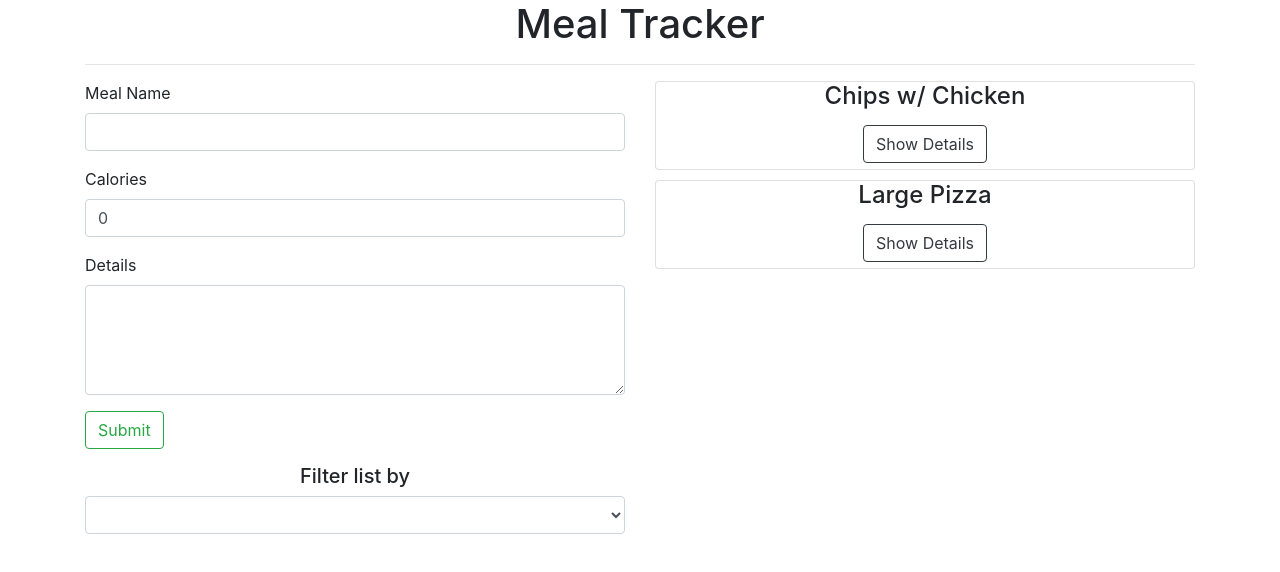
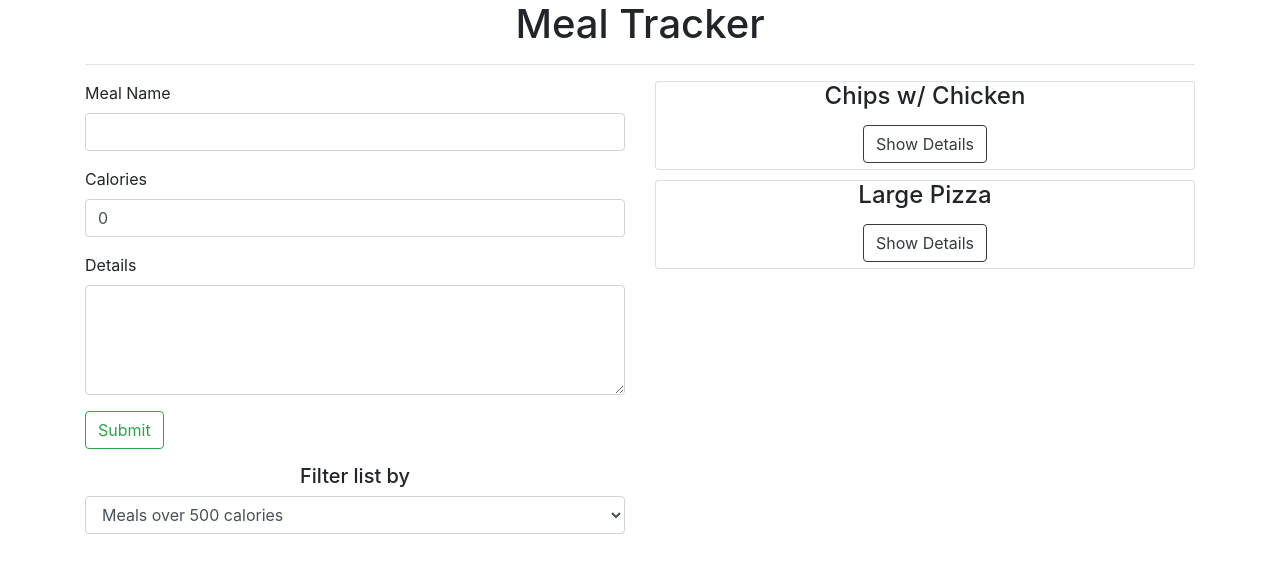
Before and after one commit to Nicholas-Muturi/mealTracker-exercise, an Angular app: page / in a window 1280 px wide. Shown: the top 572 px of the page. Built offline with nearby package versions, Linux system fonts and the light colour scheme.

Commit message:
Achieved 2 way binding between dropdown list and meal component

```diff
--- a/src/app/meal-form/meal-form.component.html
+++ b/src/app/meal-form/meal-form.component.html
@@ -16,7 +16,7 @@
 
 <div id="filterDiv">
       <h5>Filter list by</h5>
-      <select name="filters" id="filters" [(ngModel)]='filters' class='form-control'>
+      <select name="filters" id="filters" [(ngModel)]='filterSelected' (ngModelChange)='filterChange($event)' class='form-control'>
         <option *ngFor='let filt of filters' [value]='filt.id' >{{filt.type}}</option>
       </select>
 </div>
--- a/src/app/meal-form/meal-form.component.ts
+++ b/src/app/meal-form/meal-form.component.ts
@@ -10,20 +10,27 @@ import { FilterService } from '../filter-service/filter.service';
 })
 export class MealFormComponent implements OnInit {
   filters: ListFilters[];
+  filterSelected: number;
 
   newMeal = new Meal(0,"",0,"");
   @Output() mealAdd = new EventEmitter<Meal>();
-  @Output() filterValue = new EventEmitter<number>();
+  @Output() filterEmitter = new EventEmitter<number>();
 
   submitForm(){
     this.mealAdd.emit(this.newMeal);
   }
 
+  filterChange(value: number){
+    this.filterEmitter.emit(value);
+  }
+
   constructor(allFilters: FilterService) {
     this.filters = allFilters.getFilters();
+    this.filterSelected = 1;
   }
 
   ngOnInit() {
+
   }
 
 }
--- a/src/app/meal/meal.component.html
+++ b/src/app/meal/meal.component.html
@@ -3,7 +3,7 @@
   <hr>
   <div class="row">
     <div class="col-md-6">
-      <app-meal-form (mealAdd)='addMeal($event)'></app-meal-form>
+      <app-meal-form (mealAdd)='addMeal($event)' (filterEmitter)='changeListOutput($event)'></app-meal-form>
     </div>
     <div class="col-md-6">
       <div class="card" *ngFor='let meal of meals; let i = index'>
--- a/src/app/meal/meal.component.ts
+++ b/src/app/meal/meal.component.ts
@@ -34,6 +34,10 @@ export class MealComponent implements OnInit {
     this.meals.push(addedMeal);
   }
 
+  changeListOutput(capturedVal){
+    console.log(capturedVal);
+  }
+
 
   /************************ END FUNCTIONS ************************/
 
```
